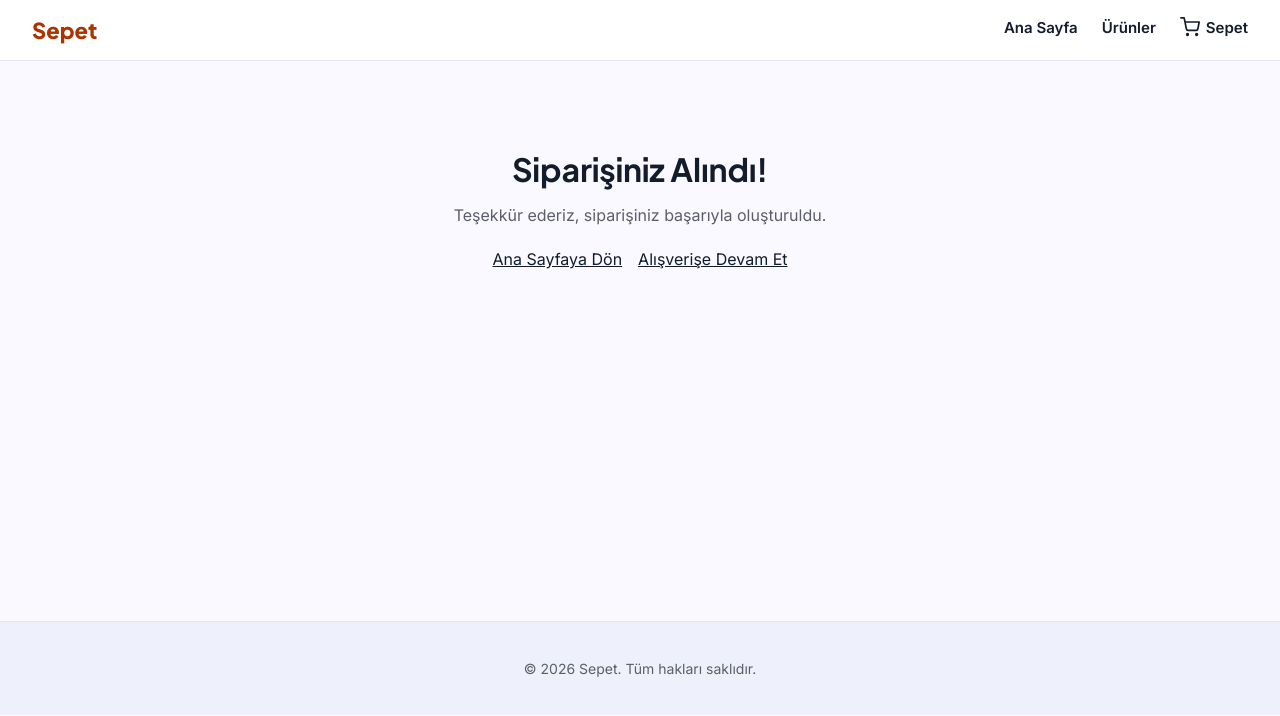
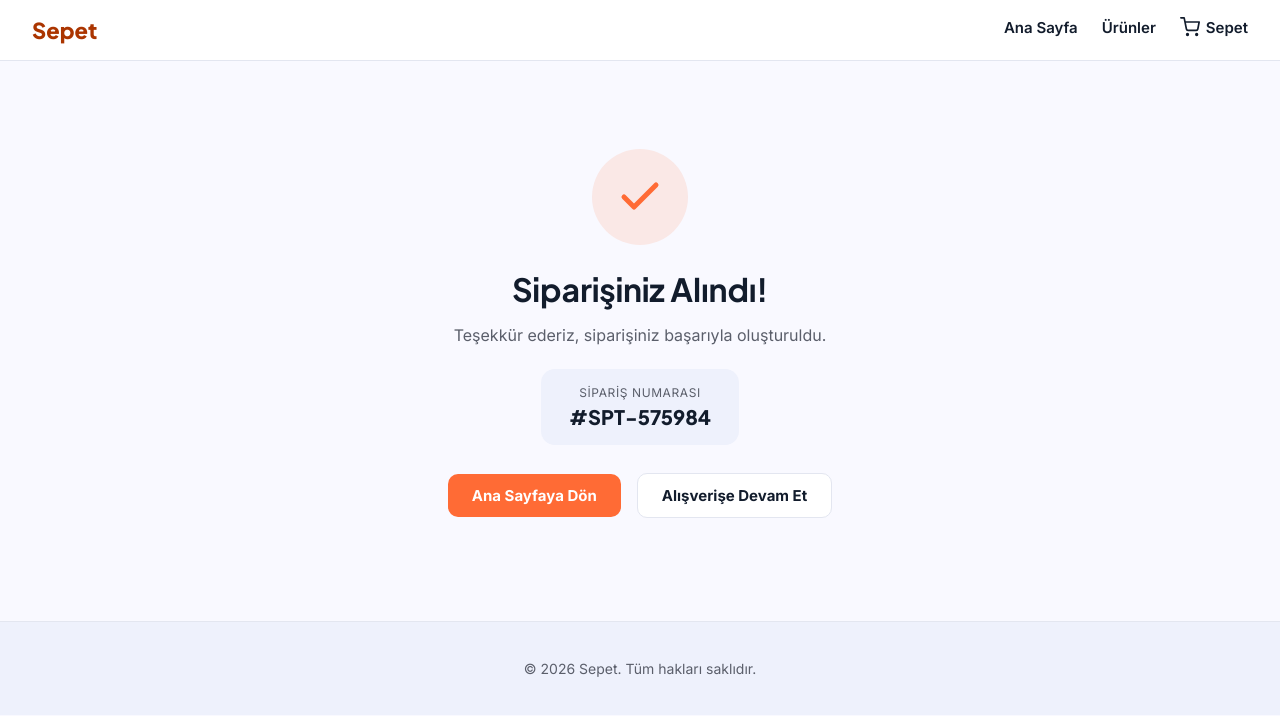
Before and after one commit to ferdikorkut/sepet, a React (Vite) app: page /siparis-tamamlandi in a window 1280 px wide. Shown: the top 716 px of the page. Built offline with nearby package versions, Linux system fonts and the light colour scheme.

Commit message:
feat: add check icon and cosmetic order number to Order Complete page

```diff
--- a/src/pages/OrderComplete.jsx
+++ b/src/pages/OrderComplete.jsx
@@ -1,13 +1,29 @@
+import { useState } from 'react';
 import { Link } from 'react-router-dom';
+import { CheckIcon } from '../components/icons.jsx';
+
+function generateOrderNumber() {
+  const random = Math.floor(100000 + Math.random() * 900000);
+  return `#SPT-${random}`;
+}
 
 export default function OrderComplete() {
+  const [orderNumber] = useState(generateOrderNumber);
+
   return (
     <div className="order-complete-page">
+      <div className="order-complete-icon">
+        <CheckIcon />
+      </div>
       <h1>Siparişiniz Alındı!</h1>
       <p>Teşekkür ederiz, siparişiniz başarıyla oluşturuldu.</p>
+      <div className="order-number-box">
+        <div className="order-number-label">Sipariş Numarası</div>
+        <div className="order-number-value">{orderNumber}</div>
+      </div>
       <div className="order-complete-actions">
-        <Link to="/" className="cta-button">Ana Sayfaya Dön</Link>
-        <Link to="/urunler">Alışverişe Devam Et</Link>
+        <Link to="/" className="btn btn-primary">Ana Sayfaya Dön</Link>
+        <Link to="/urunler" className="btn btn-secondary">Alışverişe Devam Et</Link>
       </div>
     </div>
   );
```
